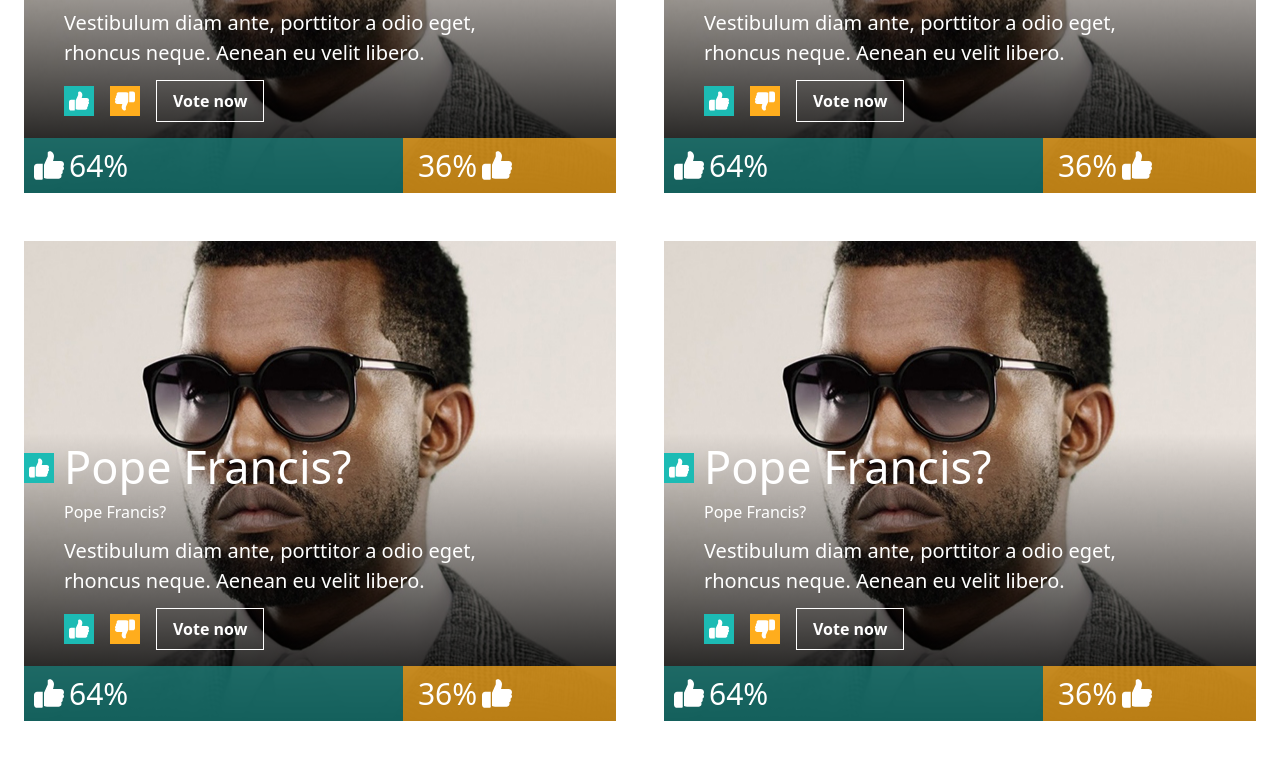
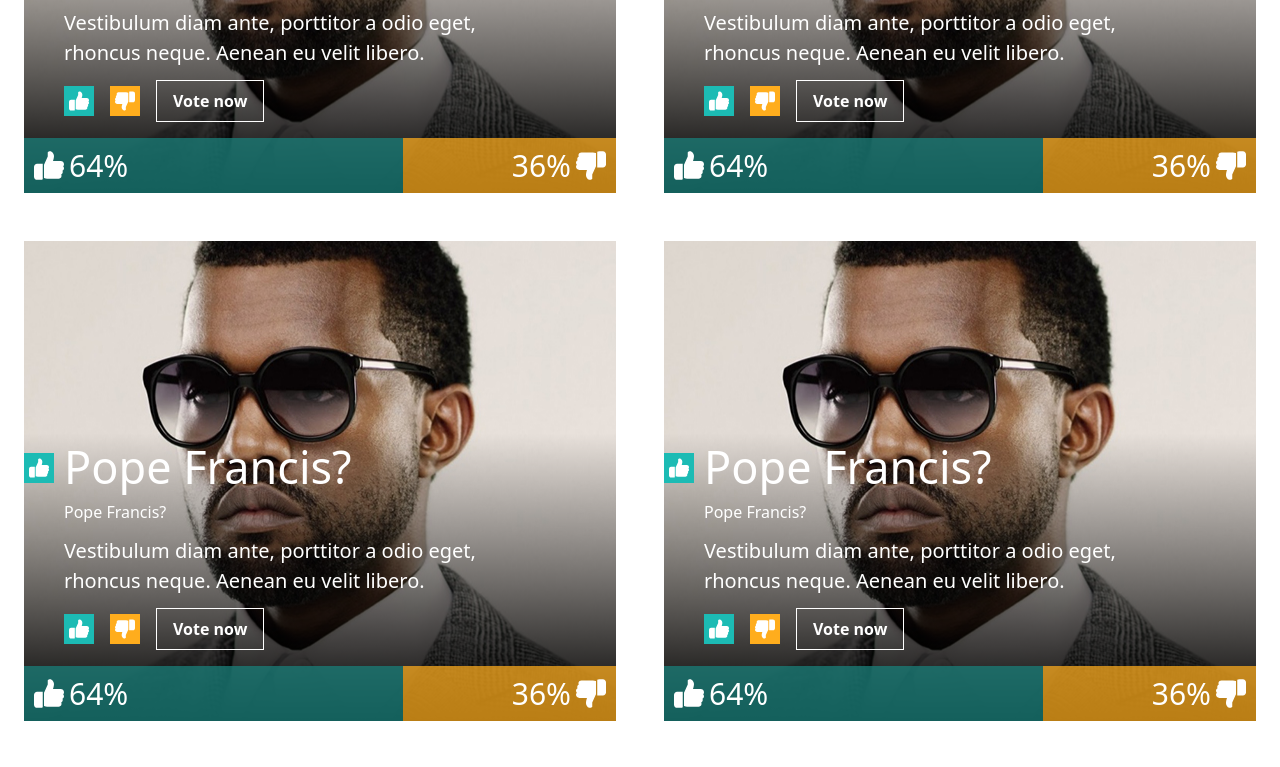
Before and after one commit to leovafme/zemoga-ui-test, a React (Create React App) app: page / in a window 1280 px wide. Shown: the part 1260-2027 px from the top of the page. Built offline with nearby package versions, Linux system fonts and the light colour scheme.

Commit message:
status vote fix

```diff
--- a/src/App.css
+++ b/src/App.css
@@ -212,5 +212,10 @@
 }
 
 .vote__content--metrics-like.not {
+    justify-content: flex-end;
     background-color: #ffad1dba;
 }
+
+.vote__content--metrics-like.not img {
+    transform: rotate(180deg);
+}
```
